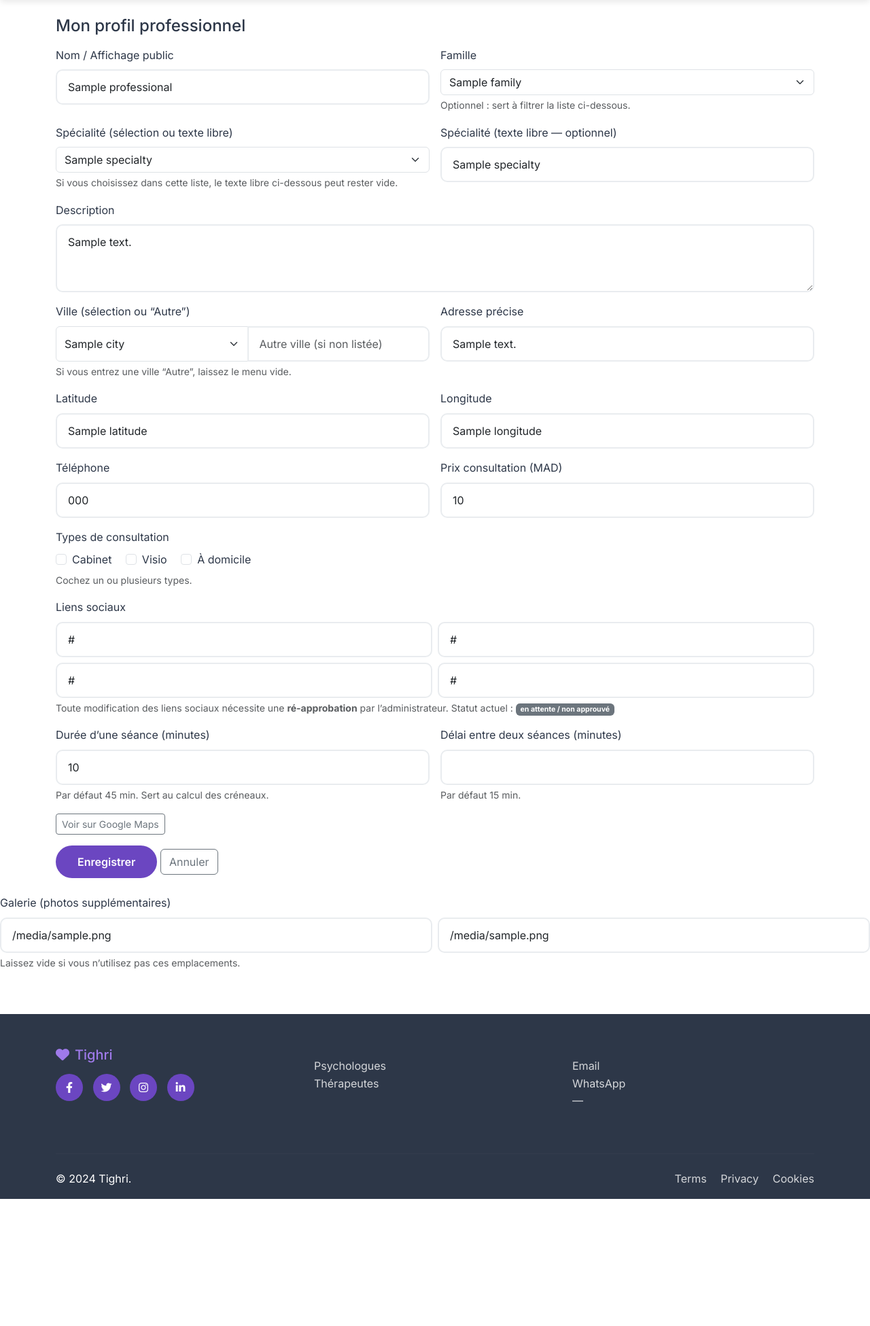
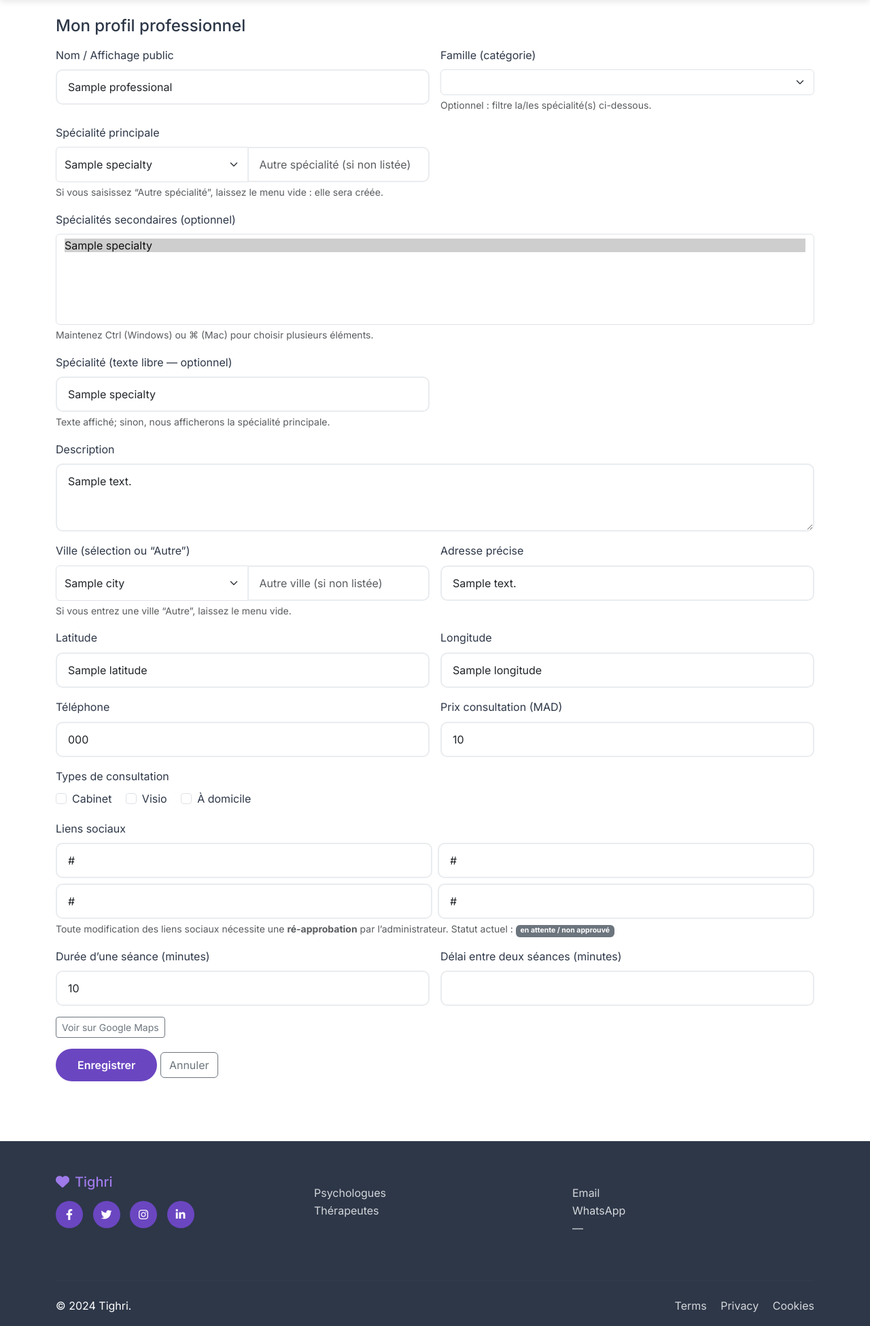
Before and after one commit to asccof/lumia-project-principale, a Python web app: template templates/professional_edit_profile.html in a window 1280 px wide. Shown: the part 88-2039 px from the top of the page at 68% size. Before the commit the page ends 1852 px from the top, so only its background shows below. Run offline with Jinja, Linux system fonts and the light colour scheme; the template is opened without the code that fills it: most values are stand-ins (such as "Sample title", 1, 10 or a date in 2020).

Commit message:
Update professional_edit_profile.html

```diff
--- a/templates/professional_edit_profile.html
+++ b/templates/professional_edit_profile.html
@@ -5,11 +5,14 @@
 <div class="container py-4">
   <h1 class="h4 mb-3">Mon profil professionnel</h1>
 
-  <form id="pro-edit-form" method="post">
+  <form id="pro-edit-form" method="post" novalidate>
     {% if csrf_token is defined %}<input type="hidden" name="csrf_token" value="{{ csrf_token() }}">{% endif %}
 
-    <!-- pour “Autre ville” quand la liste existe -->
+    <!-- Legacy / « autre ville » -->
     <input type="hidden" name="location" id="location_hidden">
+    <!-- Création si absente (contrat fix) -->
+    <input type="hidden" name="new_specialty_name" id="new_specialty_name">
+    <input type="hidden" name="new_specialty_family" id="new_specialty_family">
 
     <div class="row g-3">
       <!-- Identité -->
@@ -18,32 +21,52 @@
         <input name="name" class="form-control" value="{{ professional.name or '' }}" required>
       </div>
 
-      <!-- Famille + Spécialité par ID si listes dispo, sinon fallback datalist texte -->
+      <!-- ===== Famille + Spécialités (via category) ===== -->
       {% if (families is defined and families) and (specialties is defined and specialties) %}
         <div class="col-md-6">
-          <label class="form-label">Famille</label>
-          <select name="family_id" id="edit_family_id" class="form-select">
+          <label class="form-label">Famille (catégorie)</label>
+          <!-- Valeur = nom de catégorie (backend ne lit pas ce champ, sert au filtrage JS) -->
+          <select name="family" id="edit_family_name" class="form-select">
             <option value="">Toutes les familles</option>
             {% for f in families %}
-              <option value="{{ f.id }}">{{ f.name }}</option>
+              <option value="{{ f.name }}">{{ f.name }}</option>
             {% endfor %}
           </select>
-          <div class="form-text">Optionnel : sert à filtrer la liste ci-dessous.</div>
+          <div class="form-text">Optionnel : filtre la/les spécialité(s) ci-dessous.</div>
         </div>
 
         <div class="col-md-6">
-          <label class="form-label">Spécialité (sélection ou texte libre)</label>
-          <select name="primary_specialty_id" id="edit_specialty_id" class="form-select">
+          <label class="form-label">Spécialité principale</label>
+          <div class="input-group">
+            <!-- ID lue par le backend: primary_specialty_id -->
+            <select name="primary_specialty_id" id="edit_primary_specialty_id" class="form-select">
               <option value="">Choisir une spécialité</option>
               {% for s in specialties %}
                 <option value="{{ s.id }}"
-                      data-family="{{ s.family_id or '' }}"
+                        data-category="{{ s.category or '' }}"
                         {% if professional.primary_specialty_id is defined and professional.primary_specialty_id == s.id %}selected{% endif %}>
                   {{ s.name }}
                 </option>
               {% endfor %}
             </select>
-          <div class="form-text">Si vous choisissez dans cette liste, le texte libre ci-dessous peut rester vide.</div>
+            <input id="spec_other" class="form-control" placeholder="Autre spécialité (si non listée)">
+          </div>
+          <div class="form-text">Si vous saisissez “Autre spécialité”, laissez le menu vide : elle sera créée.</div>
+        </div>
+
+        <div class="col-12">
+          {% set _sec_ids = (professional.specialties | map(attribute='id') | list) if professional.specialties else [] %}
+          <label class="form-label">Spécialités secondaires (optionnel)</label>
+          <select name="specialty_ids" id="edit_secondary_specialty_ids" class="form-select" multiple size="6">
+            {% for s in specialties %}
+              <option value="{{ s.id }}"
+                      data-category="{{ s.category or '' }}"
+                      {% if s.id in _sec_ids %}selected{% endif %}>
+                {{ s.name }}
+              </option>
+            {% endfor %}
+          </select>
+          <div class="form-text">Maintenez Ctrl (Windows) ou ⌘ (Mac) pour choisir plusieurs éléments.</div>
         </div>
 
         <div class="col-md-6">
@@ -56,8 +79,10 @@
               {% endfor %}
             {% endif %}
           </datalist>
+          <div class="form-text">Texte affiché; sinon, nous afficherons la spécialité principale.</div>
         </div>
       {% else %}
+        <!-- Fallback: pas de listes ORM -->
         <div class="col-md-6">
           <label class="form-label">Spécialité</label>
           <input name="specialty" class="form-control" value="{{ professional.specialty or '' }}" placeholder="Psychologue, Thérapeute, Coach…" list="specialties_list">
@@ -76,7 +101,7 @@
         <textarea name="description" rows="3" class="form-control" placeholder="Présentation…">{{ professional.description or '' }}</textarea>
       </div>
 
-      <!-- Localisation (contrat fix : city_id OU “autre ville” -> location) -->
+      <!-- ===== Ville ===== -->
       {% if cities is defined and cities %}
         <div class="col-md-6">
           <label class="form-label">Ville (sélection ou “Autre”)</label>
@@ -147,25 +172,16 @@
           <input class="form-check-input" type="checkbox" name="consultation_types" value="domicile" id="t_home" {% if 'domicile' in types %}checked{% endif %}>
           <label class="form-check-label" for="t_home">À domicile</label>
         </div>
-        <div class="form-text">Cochez un ou plusieurs types.</div>
       </div>
 
       <!-- Liens sociaux -->
       <div class="col-12">
         <label class="form-label">Liens sociaux</label>
         <div class="row g-2">
-          <div class="col-md-6">
-            <input name="facebook_url" class="form-control" placeholder="Facebook (URL complète)" value="{{ professional.facebook_url or '' }}">
-          </div>
-          <div class="col-md-6">
-            <input name="instagram_url" class="form-control" placeholder="Instagram (URL complète)" value="{{ professional.instagram_url or '' }}">
-          </div>
-          <div class="col-md-6">
-            <input name="tiktok_url" class="form-control" placeholder="TikTok (URL complète)" value="{{ professional.tiktok_url or '' }}">
-          </div>
-          <div class="col-md-6">
-            <input name="youtube_url" class="form-control" placeholder="YouTube (URL complète)" value="{{ professional.youtube_url or '' }}">
-          </div>
+          <div class="col-md-6"><input name="facebook_url"  class="form-control" placeholder="Facebook (URL complète)"  value="{{ professional.facebook_url  or '' }}"></div>
+          <div class="col-md-6"><input name="instagram_url" class="form-control" placeholder="Instagram (URL complète)" value="{{ professional.instagram_url or '' }}"></div>
+          <div class="col-md-6"><input name="tiktok_url"    class="form-control" placeholder="TikTok (URL complète)"    value="{{ professional.tiktok_url    or '' }}"></div>
+          <div class="col-md-6"><input name="youtube_url"   class="form-control" placeholder="YouTube (URL complète)"   value="{{ professional.youtube_url   or '' }}"></div>
         </div>
         <div class="form-text">
           Toute modification des liens sociaux nécessite une <strong>ré-approbation</strong> par l’administrateur.
@@ -181,22 +197,24 @@
         <label class="form-label">Durée d’une séance (minutes)</label>
         <input name="consultation_duration_minutes" type="number" min="5" max="240" step="5" class="form-control"
                value="{{ professional.consultation_duration_minutes if professional.consultation_duration_minutes is not none else 45 }}">
-        <div class="form-text">Par défaut 45 min. Sert au calcul des créneaux.</div>
       </div>
       <div class="col-md-6">
         <label class="form-label">Délai entre deux séances (minutes)</label>
         <input name="buffer_between_appointments_minutes" type="number" min="0" max="120" step="5" class="form-control"
                value="{{ professional.buffer_between_appointments_minutes if professional.buffer_between_appointments_minutes is not none else 15 }}">
-        <div class="form-text">Par défaut 15 min.</div>
       </div>
 
-      <!-- Voir sur Maps -->
+      <!-- Lien Maps -->
       <div class="col-12">
         {% set maps_q = None %}
-        {% if professional.latitude and professional.longitude %}
+        {% if professional.latitude is not none and professional.longitude is not none %}
           {% set maps_q = (professional.latitude|string) ~ ',' ~ (professional.longitude|string) %}
         {% elif professional.address %}
           {% set maps_q = professional.address %}
+        {% elif professional.city %}
+          {% set maps_q = professional.city.name %}
+        {% elif professional.location %}
+          {% set maps_q = professional.location %}
         {% endif %}
         {% if maps_q %}
           <a class="btn btn-outline-secondary btn-sm" target="_blank" rel="noopener"
@@ -212,74 +230,76 @@
   </form>
 </div>
 
-<!-- Galerie (optionnel) : en dehors du formulaire (pas traitée côté backend) -->
-<div class="col-12">
-  <label class="form-label">Galerie (photos supplémentaires)</label>
-  <div class="row g-2">
-    <div class="col-md-6">
-      <input name="image_url2" class="form-control" type="url"
-             placeholder="https://... (Photo 2)"
-             value="{{ professional.image_url2 if professional.image_url2 is defined and professional.image_url2 else '' }}">
-    </div>
-    <div class="col-md-6">
-      <input name="image_url3" class="form-control" type="url"
-             placeholder="https://... (Photo 3)"
-             value="{{ professional.image_url3 if professional.image_url3 is defined and professional.image_url3 else '' }}">
-    </div>
-  </div>
-  <div class="form-text">Laissez vide si vous n’utilisez pas ces emplacements.</div>
-</div>
-
-<!-- Filtrage client famille -> spécialité + pré-sélection auto de la famille -->
 {% if (families is defined and families) and (specialties is defined and specialties) %}
 <script>
 document.addEventListener('DOMContentLoaded', function(){
-  var fam = document.getElementById('edit_family_id');
-  var spec = document.getElementById('edit_specialty_id');
-  if(!fam || !spec) return;
+  const famSel    = document.getElementById('edit_family_name');
+  const primary   = document.getElementById('edit_primary_specialty_id');
+  const secondary = document.getElementById('edit_secondary_specialty_ids');
 
-  function filterSpecs(){
-    var fid = fam.value || '';
-    Array.from(spec.options).forEach(function(opt){
-      if(!opt.value) return;
-      var ok = !fid || (String(opt.dataset.family||'') === String(fid));
+  function filterByFamily(){
+    const cat = (famSel?.value || '').trim();
+    [primary, secondary].forEach(function(sel){
+      if(!sel) return;
+      let firstVisible = null;
+      Array.from(sel.options).forEach(function(opt){
+        if(!opt.value) return; // garder placeholder
+        const ok = !cat || (String(opt.dataset.category||'') === cat);
         opt.hidden = !ok;
+        if(ok && !firstVisible) firstVisible = opt;
       });
-    if(spec.selectedOptions.length && spec.selectedOptions[0].hidden){
-      spec.value = '';
+      if(sel.selectedOptions.length){
+        const anyVisibleSelected = Array.from(sel.selectedOptions).some(o => !o.hidden);
+        if(!anyVisibleSelected) sel.value = '';
       }
+    });
   }
 
-  // pré-sélection famille depuis la spécialité existante
-  var selected = spec.selectedOptions.length ? spec.selectedOptions[0] : null;
-  if(selected && selected.dataset.family){
-    fam.value = selected.dataset.family;
+  // pré-sélection famille depuis la spécialité principale existante
+  const selected = primary?.selectedOptions?.[0];
+  if(selected && selected.dataset.category){
+    famSel.value = selected.dataset.category;
   }
-  filterSpecs();
-  fam.addEventListener('change', filterSpecs);
+  filterByFamily();
+  famSel?.addEventListener('change', filterByFamily);
 });
 </script>
 {% endif %}
 
-<!-- “Autre ville” -> envoi dans name=location si aucune city_id -->
-{% if cities is defined and cities %}
+<!-- « Autre spécialité » & « Autre ville » -->
 <script>
 document.addEventListener('DOMContentLoaded', function(){
-  var form = document.getElementById('pro-edit-form');
-  var citySelect = document.getElementById('edit_city_id');
-  var cityOther  = document.getElementById('city_other');
-  var locHidden  = document.getElementById('location_hidden');
+  const form       = document.getElementById('pro-edit-form');
 
-  if(form && citySelect && cityOther && locHidden){
-    form.addEventListener('submit', function(){
-      if(!citySelect.value && cityOther.value.trim()){
-        locHidden.value = cityOther.value.trim();
-      }else{
-        locHidden.value = '';
+  const primarySel = document.getElementById('edit_primary_specialty_id');
+  const specOther  = document.getElementById('spec_other');
+  const famSelName = document.getElementById('edit_family_name');
+  const newName    = document.getElementById('new_specialty_name');
+  const newFamily  = document.getElementById('new_specialty_family');
+
+  const citySelect = document.getElementById('edit_city_id');
+  const cityOther  = document.getElementById('city_other');
+  const locHidden  = document.getElementById('location_hidden');
+
+  form && form.addEventListener('submit', function(){
+    // Si pas d'ID principal mais un texte « autre » => création
+    const other = (specOther?.value || '').trim();
+    if (primarySel && !primarySel.value && other){
+      newName  && (newName.value   = other);
+      newFamily&& (newFamily.value = (famSelName?.value || '').trim());
+    } else {
+      newName  && (newName.value   = '');
+      newFamily&& (newFamily.value = '');
+    }
+
+    // Ville "autre" -> legacy location
+    const otherCity = (cityOther?.value || '').trim();
+    if (citySelect && !citySelect.value && otherCity){
+      locHidden && (locHidden.value = otherCity);
+    } else {
+      locHidden && (locHidden.value = '');
     }
   });
-  }
 });
 </script>
-{% endif %}
 {% endblock %}
```
Lines whose indentation alone changed are shown as unchanged.
